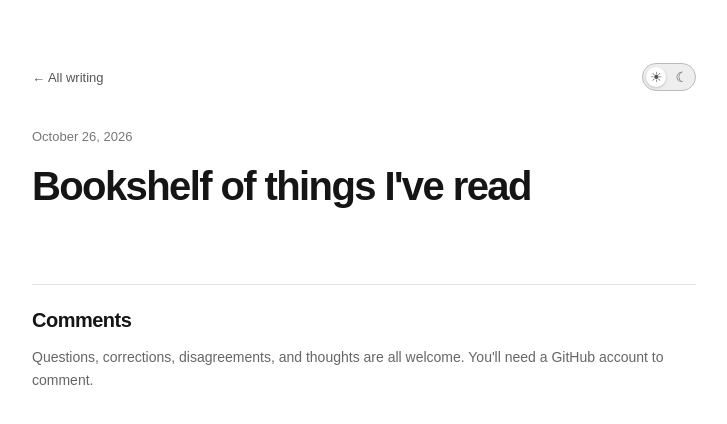
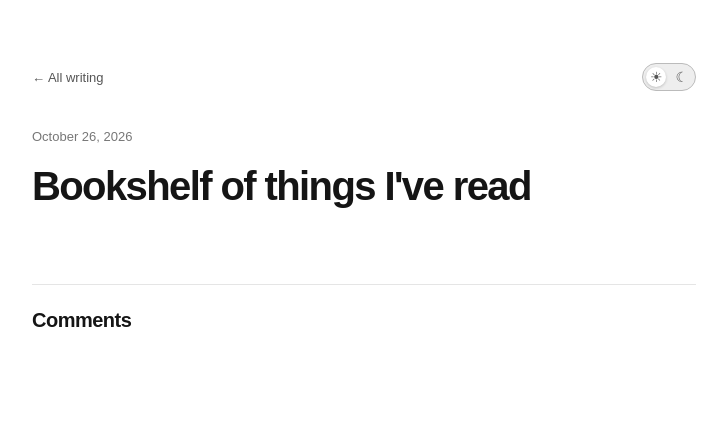
Before and after one commit to anjalisurana-commits/anjalisurana-commits.github.io, a Jekyll site: the page built from _posts/2026-10-26-bookshelf-of-things-ive-read.md, in a window 1280 px wide. Shown: the top 424 px of the page, without its empty margins (276-1003 px from the left). Built offline with Jekyll 4.4.1, drawn with Linux system fonts in a browser that asks for light colours; comment, search, counter and statistics services are not loaded.

Commit message:
Remove explanatory text above essay comments

```diff
--- a/_layouts/post.html
+++ b/_layouts/post.html
@@ -13,7 +13,6 @@ layout: default
 {% endif %}
 <section class="reader-comments" aria-labelledby="reader-comments-title">
   <h2 id="reader-comments-title">Comments</h2>
-  <p>Questions, corrections, disagreements, and thoughts are all welcome. You'll need a GitHub account to comment.</p>
   <script src="https://utteranc.es/client.js"
           repo="anjalisurana-commits/anjalisurana-commits.github.io"
           issue-term="pathname"
```
